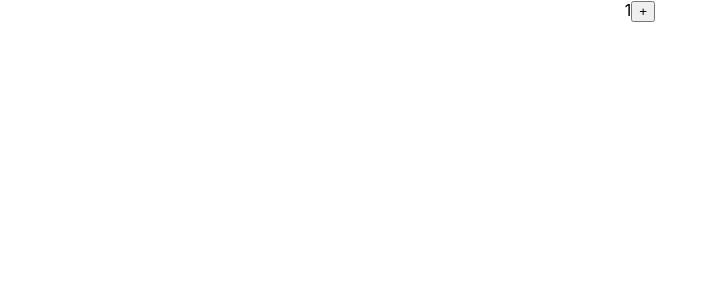
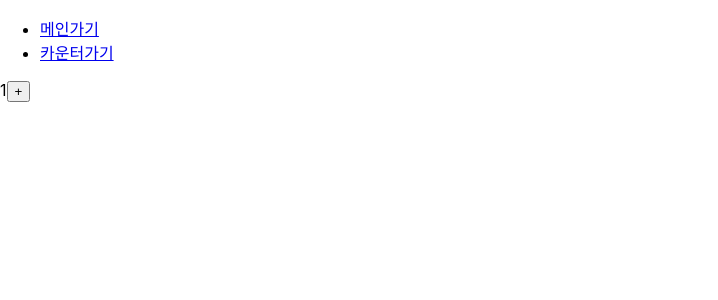
Before and after one commit to imbhj/counter-front, a React (Create React App) app: page /counter in a window 1280 px wide. Shown: the top 300 px of the page, without its empty margins (0-718 px from the left). Built offline with nearby package versions, Linux system fonts and the light colour scheme.

Commit message:
Fix: 헤더 레이아웃 구현

```diff
--- a/package.json
+++ b/package.json
@@ -9,6 +9,7 @@
     "@testing-library/user-event": "^13.5.0",
     "react": "^19.2.0",
     "react-dom": "^19.2.0",
+    "react-router-dom": "^7.9.6",
     "react-scripts": "5.0.1",
     "web-vitals": "^2.1.4"
   },
--- a/src/App.js
+++ b/src/App.js
@@ -1,14 +1,18 @@
-import { useState } from 'react';
 import './App.css';
+import { BrowserRouter, Routes, Route} from "react-router-dom";
+import Main from "./pages/Main";
+import Counter from "./pages/Counter";
+import Header from "./layouts/Header";
 
-function App() {
-  const [count, setCount] = useState(1);
-
+const App = () => {
   return (
-    <div className="App">
-      {count}
-      <button onClick={() => setCount(count + 1)}>+</button>
-    </div>
+    <BrowserRouter>
+      <Header/>
+      <Routes>
+        <Route path='/' element={<Main/>}/>
+        <Route path='/counter' element={<Counter/>}/>
+      </Routes>
+    </BrowserRouter>
   );
 }
 
--- /dev/null
+++ b/src/layouts/Header.jsx
@@ -0,0 +1,12 @@
+import { NavLink } from "react-router-dom";
+
+const Header = () => {
+    return (
+        <ul>
+            <li><NavLink to="/">메인가기</NavLink></li>
+            <li><NavLink to="/counter">카운터가기</NavLink></li>
+        </ul>
+    )
+}
+
+export default Header;
--- /dev/null
+++ b/src/pages/Counter.jsx
@@ -0,0 +1,14 @@
+import { useState } from 'react';
+
+const Counter = () => {
+  const [count, setCount] = useState(1);
+
+  return (
+    <div className="Counter">
+      {count}
+      <button onClick={() => setCount(count + 1)}>+</button>
+    </div>
+  );
+}
+
+export default Counter;
--- /dev/null
+++ b/src/pages/Main.jsx
@@ -0,0 +1,7 @@
+const Main = () => {
+    return (
+        <div>나는 메인</div>
+    )
+}
+
+export default Main
```
Also changed, not shown: 1 other file (tests, documents, lock files or other folders).
